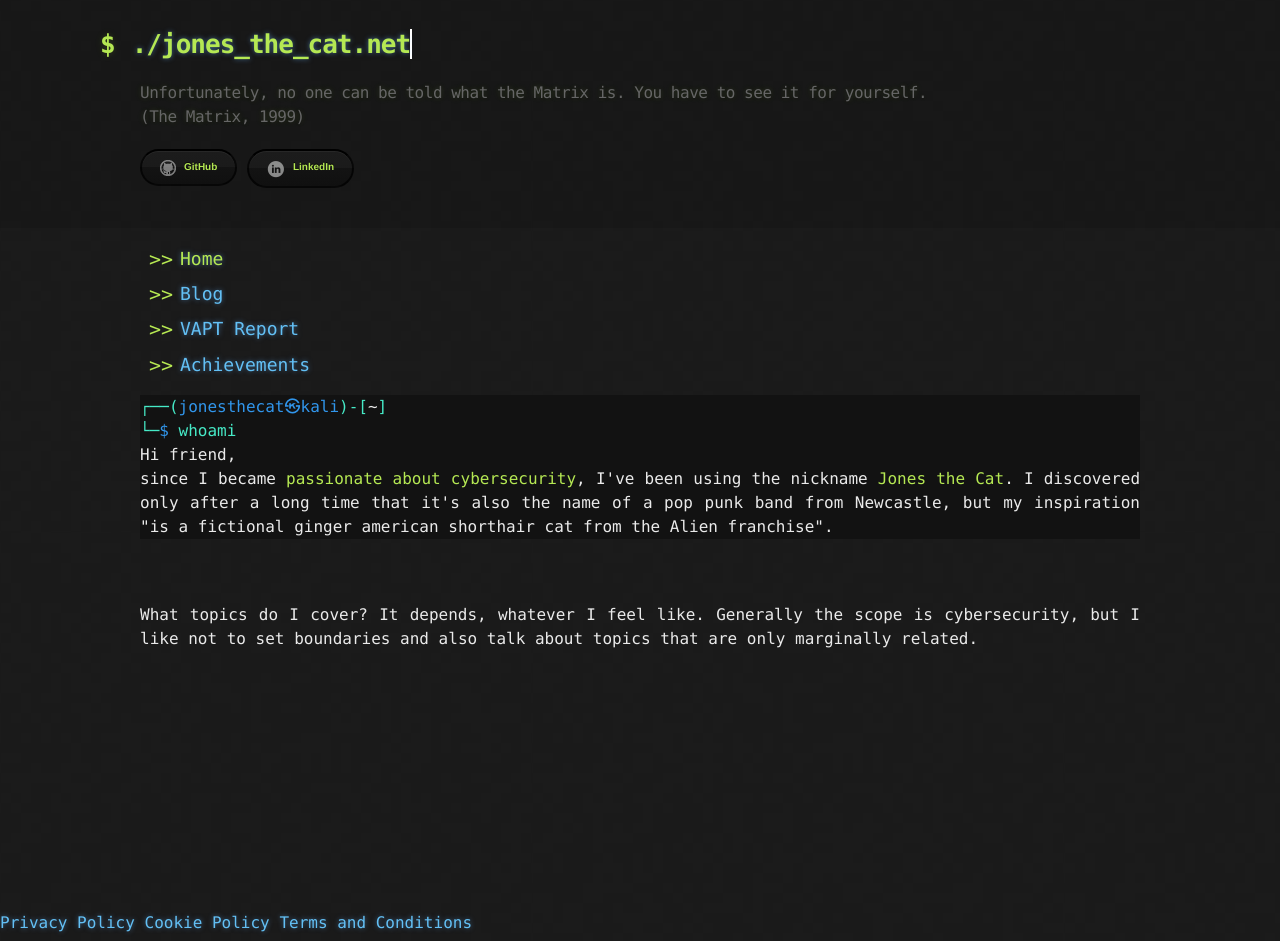
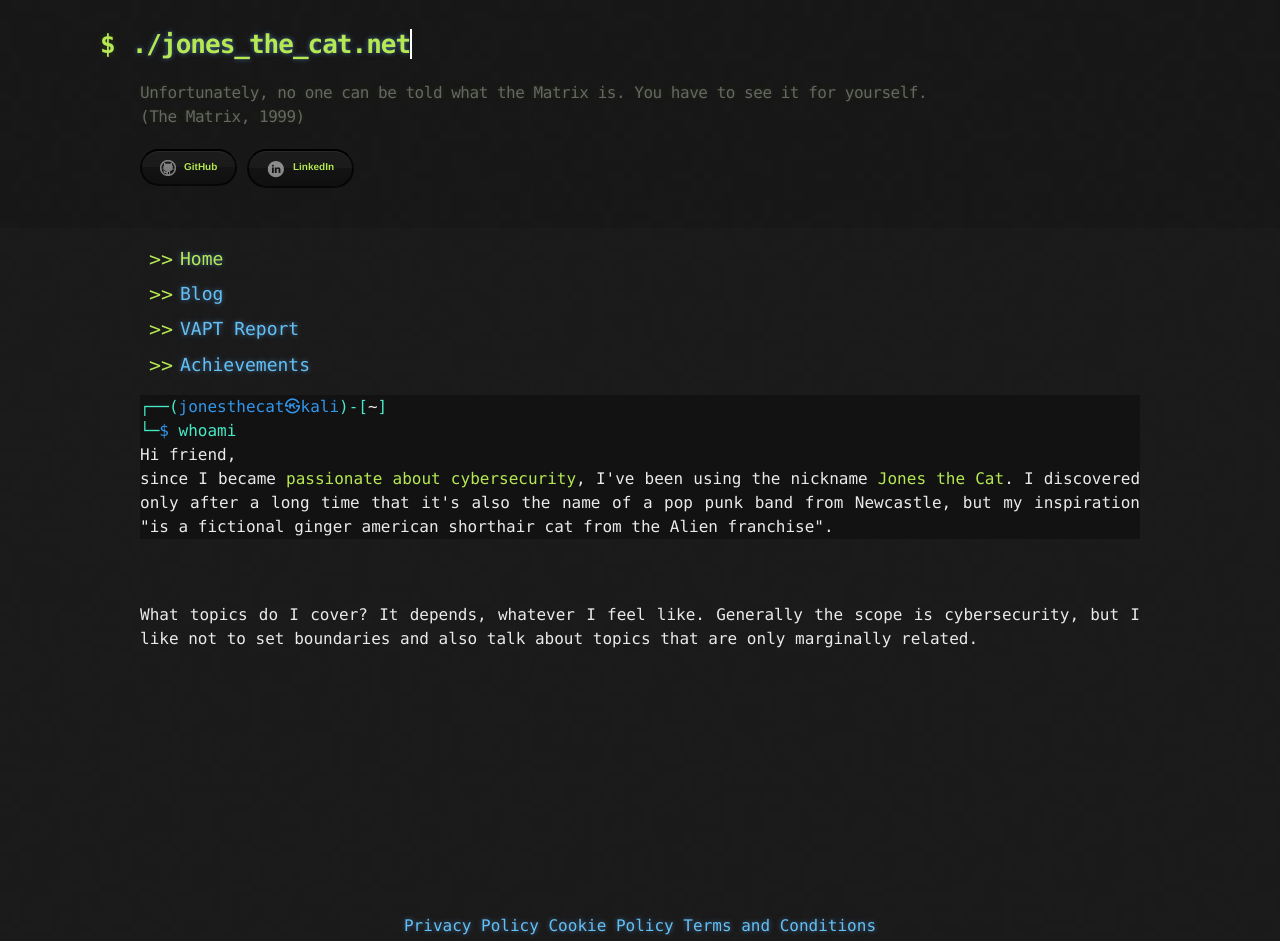
Before and after one commit to dennyverduchi/dennyverduchi.github.io, a Jekyll site: the page built from index.md, in a window 1280 px wide. Built offline with Jekyll 4.4.1, drawn with Linux system fonts in a browser that asks for light colours.

Commit message:
gdpr position fix

```diff
--- a/_layouts/default.html
+++ b/_layouts/default.html
@@ -91,9 +91,11 @@
   <button onclick="topFunction()" class="btn" id="scroll-top-button" title="Go to top">$ ./TOP</button>
   <script src="/assets/js/scrollTopButton.js"></script>
 
-  <a href="https://www.iubenda.com/privacy-policy/35194139" class="iubenda-white iubenda-noiframe iubenda-embed iubenda-noiframe " title="Privacy Policy ">Privacy Policy</a><script type="text/javascript">(function (w,d) {var loader = function () {var s = d.createElement("script"), tag = d.getElementsByTagName("script")[0]; s.src="https://cdn.iubenda.com/iubenda.js"; tag.parentNode.insertBefore(s,tag);}; if(w.addEventListener){w.addEventListener("load", loader, false);}else if(w.attachEvent){w.attachEvent("onload", loader);}else{w.onload = loader;}})(window, document);</script>
-  <a href="https://www.iubenda.com/privacy-policy/35194139/cookie-policy" class="iubenda-white iubenda-noiframe iubenda-embed iubenda-noiframe " title="Cookie Policy ">Cookie Policy</a><script type="text/javascript">(function (w,d) {var loader = function () {var s = d.createElement("script"), tag = d.getElementsByTagName("script")[0]; s.src="https://cdn.iubenda.com/iubenda.js"; tag.parentNode.insertBefore(s,tag);}; if(w.addEventListener){w.addEventListener("load", loader, false);}else if(w.attachEvent){w.attachEvent("onload", loader);}else{w.onload = loader;}})(window, document);</script>
-  <a href="https://www.iubenda.com/terms-and-conditions/35194139" class="iubenda-white iubenda-noiframe iubenda-embed iubenda-noiframe " title="Terms and Conditions ">Terms and Conditions</a><script type="text/javascript">(function (w,d) {var loader = function () {var s = d.createElement("script"), tag = d.getElementsByTagName("script")[0]; s.src="https://cdn.iubenda.com/iubenda.js"; tag.parentNode.insertBefore(s,tag);}; if(w.addEventListener){w.addEventListener("load", loader, false);}else if(w.attachEvent){w.attachEvent("onload", loader);}else{w.onload = loader;}})(window, document);</script>
+  <footer>
+    <a href="https://www.iubenda.com/privacy-policy/35194139" class="iubenda-white iubenda-noiframe iubenda-embed iubenda-noiframe " title="Privacy Policy ">Privacy Policy</a><script type="text/javascript">(function (w,d) {var loader = function () {var s = d.createElement("script"), tag = d.getElementsByTagName("script")[0]; s.src="https://cdn.iubenda.com/iubenda.js"; tag.parentNode.insertBefore(s,tag);}; if(w.addEventListener){w.addEventListener("load", loader, false);}else if(w.attachEvent){w.attachEvent("onload", loader);}else{w.onload = loader;}})(window, document);</script>
+    <a href="https://www.iubenda.com/privacy-policy/35194139/cookie-policy" class="iubenda-white iubenda-noiframe iubenda-embed iubenda-noiframe " title="Cookie Policy ">Cookie Policy</a><script type="text/javascript">(function (w,d) {var loader = function () {var s = d.createElement("script"), tag = d.getElementsByTagName("script")[0]; s.src="https://cdn.iubenda.com/iubenda.js"; tag.parentNode.insertBefore(s,tag);}; if(w.addEventListener){w.addEventListener("load", loader, false);}else if(w.attachEvent){w.attachEvent("onload", loader);}else{w.onload = loader;}})(window, document);</script>
+    <a href="https://www.iubenda.com/terms-and-conditions/35194139" class="iubenda-white iubenda-noiframe iubenda-embed iubenda-noiframe " title="Terms and Conditions ">Terms and Conditions</a><script type="text/javascript">(function (w,d) {var loader = function () {var s = d.createElement("script"), tag = d.getElementsByTagName("script")[0]; s.src="https://cdn.iubenda.com/iubenda.js"; tag.parentNode.insertBefore(s,tag);}; if(w.addEventListener){w.addEventListener("load", loader, false);}else if(w.attachEvent){w.attachEvent("onload", loader);}else{w.onload = loader;}})(window, document);</script>
+  </footer>
 
 </body>
 
--- a/assets/css/style.scss
+++ b/assets/css/style.scss
@@ -32,3 +32,18 @@
     display: table;
     clear: both;
 }
+
+body {
+    min-height: 100vh;
+    display: flex;
+    flex-direction: column;
+}
+
+footer {
+    text-align: center;
+    padding: 3px;
+    background-color: transparent;
+    color: white;
+    margin-top: auto;
+    z-index: 10;
+}
```
Also changed, not shown: 1 other file.
